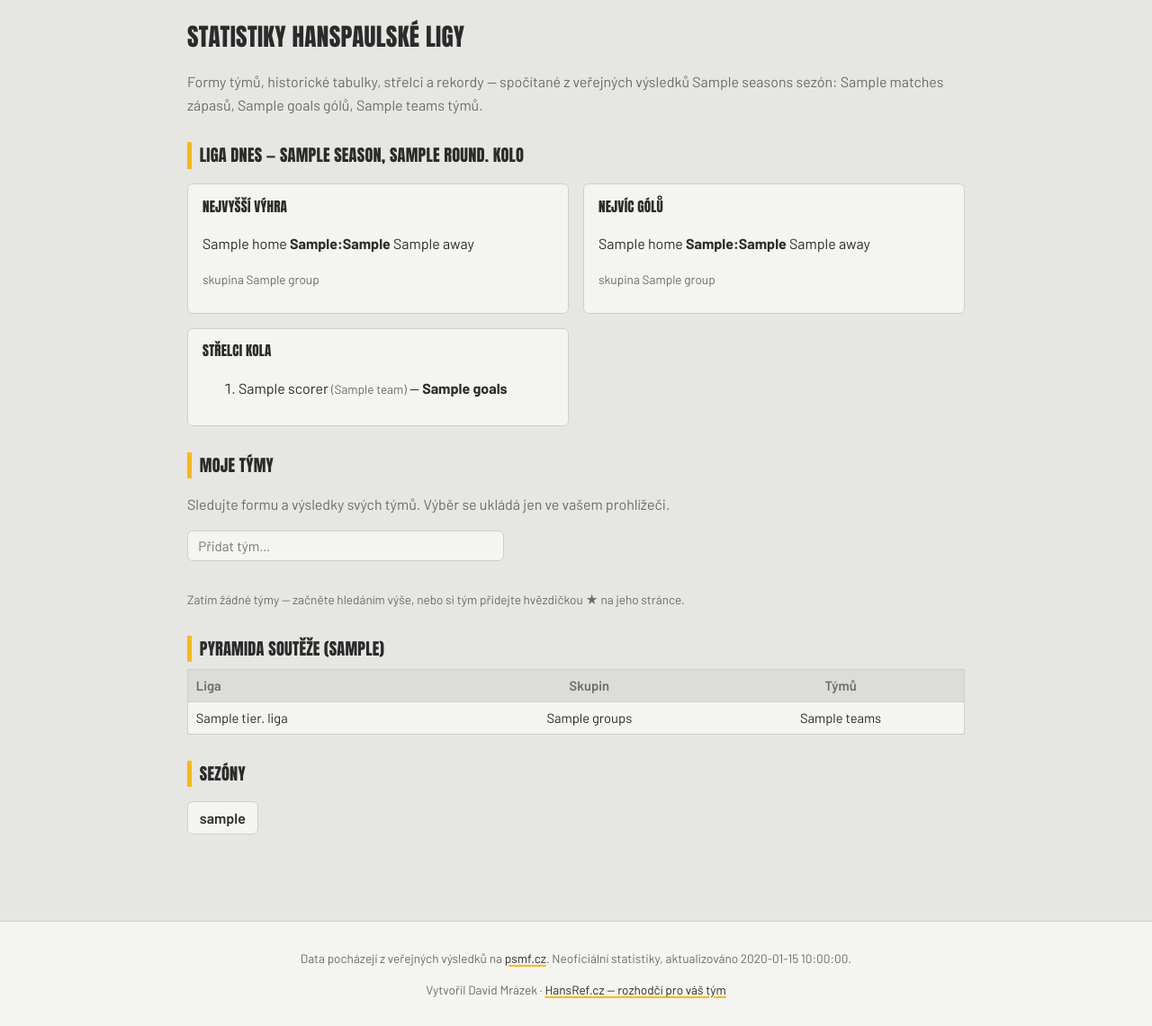
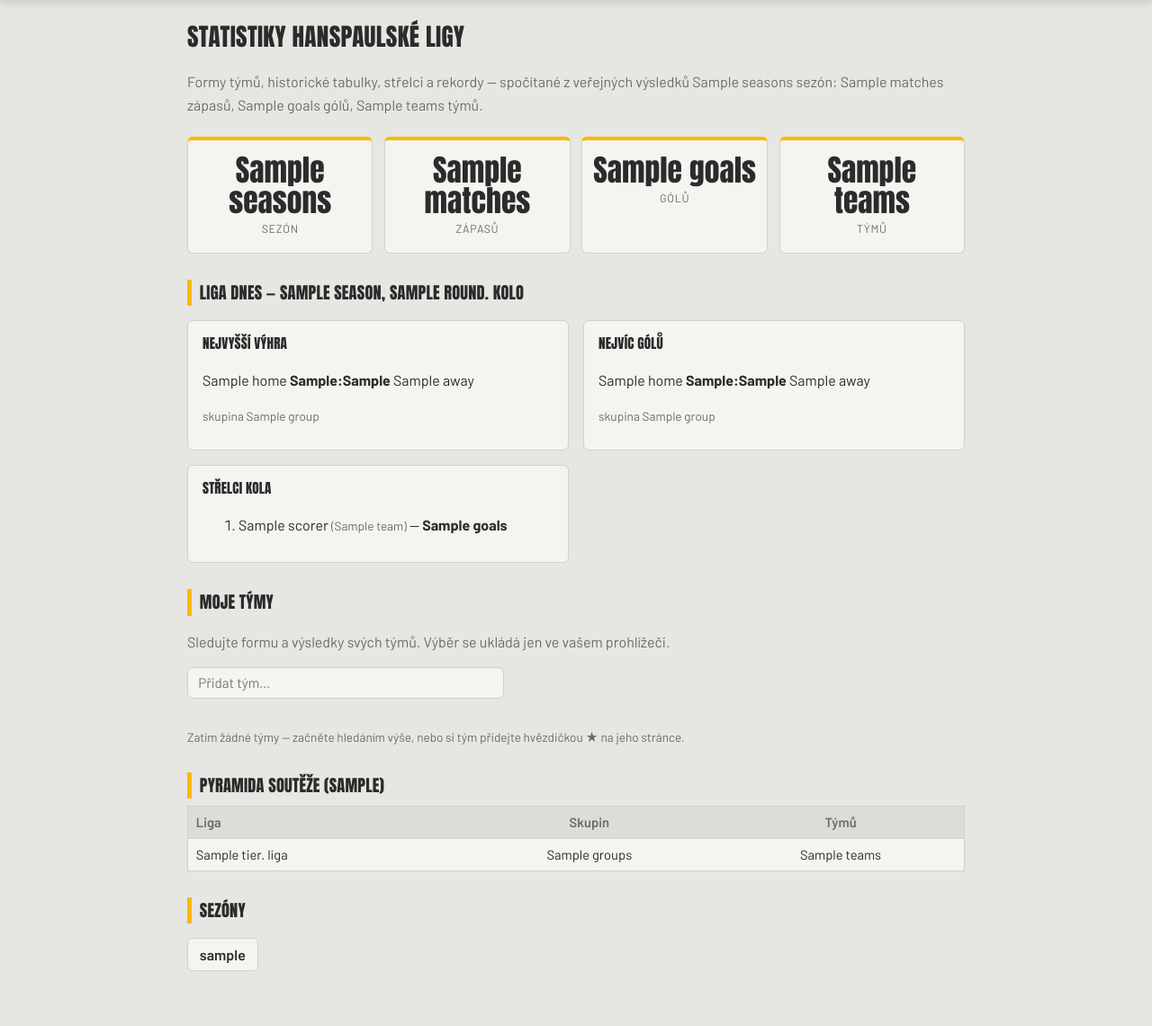
Before and after one commit to davmrazek/hanspaulka-stats, a Python web app: template sitegen/templates/index.html in a window 1280 px wide. Shown: the part 44-1185 px from the top of the page at 90% size. Run offline with Jinja, Linux system fonts and the light colour scheme; the template is opened without the code that fills it: most values are stand-ins (such as "Sample title", 1, 10 or a date in 2020).

Commit message:
feat: smoother UI transitions + homepage KPI tiles
Sticky header, hover/tab transitions, card lift, table row hover, and a
reduced-motion guard. New homepage KPI stat tiles (seasons/matches/goals/
teams) with a count-up animation, reusing the existing totals context.

Co-Authored-By: Claude Opus 4.8 <noreply@anthropic.com>

```diff
--- a/sitegen/templates/home.js
+++ b/sitegen/templates/home.js
@@ -1,3 +1,20 @@
+// KPI stat tiles: count up from 0 to the server-rendered value. The final
+// number is already in the DOM, so no-JS / reduced-motion just shows it.
+(function () {
+  if (matchMedia("(prefers-reduced-motion: reduce)").matches) return;
+  const fmt = (n) => n.toLocaleString("cs-CZ");
+  for (const el of document.querySelectorAll(".stat-tile .num[data-count]")) {
+    const target = +el.dataset.count;
+    if (!target) continue;
+    const start = performance.now(), dur = 900;
+    (function tick(now) {
+      const p = Math.min((now - start) / dur, 1);
+      el.textContent = fmt(Math.round(target * (1 - Math.pow(1 - p, 3))));
+      if (p < 1) requestAnimationFrame(tick);
+    })(start);
+  }
+})();
+
 // Homepage "Moje týmy" dashboard. Favorites live in localStorage (hs_favs,
 // shared with the ★ toggle on team pages); card data comes from each team's
 // prebuilt data.json. No favorites → invite state, no JS-only content lost.
--- a/sitegen/templates/index.html
+++ b/sitegen/templates/index.html
@@ -4,6 +4,13 @@
 <p class="lead">Formy týmů, historické tabulky, střelci a rekordy — spočítané
 z veřejných výsledků {{ totals.seasons }} sezón: {{ totals.matches }} zápasů,
 {{ totals.goals }} gólů, {{ totals.teams }} týmů.</p>
+
+<div class="stat-tiles">
+  <div class="stat-tile"><div class="num" data-count="{{ totals.seasons }}">{{ totals.seasons }}</div><div class="lbl">Sezón</div></div>
+  <div class="stat-tile"><div class="num" data-count="{{ totals.matches }}">{{ totals.matches }}</div><div class="lbl">Zápasů</div></div>
+  <div class="stat-tile"><div class="num" data-count="{{ totals.goals }}">{{ totals.goals }}</div><div class="lbl">Gólů</div></div>
+  <div class="stat-tile"><div class="num" data-count="{{ totals.teams }}">{{ totals.teams }}</div><div class="lbl">Týmů</div></div>
+</div>
 
 {% if liga_dnes %}
 <section id="liga-dnes">
--- a/sitegen/templates/style.css
+++ b/sitegen/templates/style.css
@@ -16,6 +16,9 @@
   --loss: #c0392b;
 }
 * { box-sizing: border-box; }
+html { scroll-behavior: smooth; }
+/* sticky header clears in-page anchor jumps */
+:target, [id] { scroll-margin-top: 4rem; }
 body {
   margin: 0;
   font-family: Barlow, -apple-system, BlinkMacSystemFont, "Segoe UI", Arial, sans-serif;
@@ -25,8 +28,9 @@ body {
   line-height: 1.6;
 }
 main { max-width: 56rem; margin: 0 auto; padding: 0 1rem 3rem; }
-a { color: var(--foreground); text-decoration: underline; text-decoration-color: var(--primary); text-decoration-thickness: 2px; text-underline-offset: 2px; }
+a { color: var(--foreground); text-decoration: underline; text-decoration-color: var(--primary); text-decoration-thickness: 2px; text-underline-offset: 2px; transition: background .12s ease, color .12s ease; }
 a:hover { background: var(--primary); color: var(--primary-foreground); text-decoration: none; }
+:focus-visible { outline: 2px solid var(--primary); outline-offset: 2px; }
 
 h1, h2, h3 {
   font-family: Anton, Barlow, Arial, sans-serif;
@@ -46,6 +50,8 @@ h3 { font-size: .95rem; margin: 1rem 0 .3rem; color: var(--muted-foreground); }
 .site-header {
   display: flex; flex-wrap: wrap; gap: .6rem; align-items: stretch;
   background: var(--foreground);
+  position: sticky; top: 0; z-index: 20;
+  box-shadow: 0 2px 10px rgb(0 0 0 / .15);
 }
 .site-header .logo {
   display: flex; align-items: center;
@@ -58,6 +64,7 @@ h3 { font-size: .95rem; margin: 1rem 0 .3rem; color: var(--muted-foreground); }
 .site-header nav { display: flex; align-items: center; padding-right: .6rem; }
 .site-header nav a {
   color: #fff; font-weight: 600; text-decoration: none; padding: .4rem .6rem;
+  transition: color .12s ease;
 }
 .site-header nav a:hover { color: var(--primary); background: transparent; }
 .search { position: relative; flex: 1 1 12rem; max-width: 20rem; align-self: center; }
@@ -86,6 +93,7 @@ table {
 }
 th, td { padding: .35rem .55rem; text-align: left; border-bottom: 1px solid var(--border); }
 tr:last-child td { border-bottom: none; }
+table tr:hover td { background: rgb(251 186 0 / .07); }
 th { color: var(--muted-foreground); font-weight: 600; background: var(--muted); }
 td.score, th.score { text-align: right; white-space: nowrap; }
 td.date { white-space: nowrap; color: var(--muted-foreground); font-size: .85em; }
@@ -126,7 +134,9 @@ b.f-W, b.f-D, b.f-L { color: #fff; padding: 0 .25rem; border-radius: 3px; font-s
   display: inline-block; padding: .3rem .8rem; background: var(--card);
   border: 1px solid var(--border); border-radius: var(--radius);
   text-decoration: none; font-weight: 600;
+  transition: background .12s ease, border-color .12s ease, transform .12s ease;
 }
+.group-list a:active { transform: scale(.96); }
 .group-list a:hover { background: var(--primary); border-color: var(--primary); }
 details summary { cursor: pointer; }
 details summary h2 { display: inline-block; border: none; padding-left: 0; }
@@ -143,19 +153,23 @@ details summary h2 { display: inline-block; border: none; padding-left: 0; }
   border: 1px solid var(--border); border-bottom: none;
   border-radius: var(--radius) var(--radius) 0 0;
   padding: .45rem .9rem; cursor: pointer;
+  transition: background .12s ease, border-color .12s ease;
 }
 .tabs button.active { background: var(--primary); border-color: var(--primary); }
 .tabs button:hover { background: var(--primary); }
 /* no-JS fallback: without html.js all panels stay visible, stacked */
 .js [data-panel] { display: none; }
-.js [data-panel].active { display: block; }
+.js [data-panel].active { display: block; animation: hs-fade .22s ease; }
+@keyframes hs-fade { from { opacity: 0; transform: translateY(5px); } to { opacity: 1; transform: none; } }
 
 .cards { display: grid; gap: 1rem; margin: 1rem 0; }
 @media (min-width: 40rem) { .cards { grid-template-columns: repeat(auto-fill, minmax(18rem, 1fr)); } }
 .card {
   position: relative; background: var(--card); border: 1px solid var(--border);
   border-radius: var(--radius); padding: .8rem 1rem;
+  transition: transform .15s ease, box-shadow .15s ease, border-color .15s ease;
 }
+.card:hover { transform: translateY(-2px); box-shadow: 0 8px 20px rgb(0 0 0 / .10); border-color: var(--primary); }
 .card h3 { margin: 0 0 .3rem; color: var(--foreground); }
 .card table { border: none; background: transparent; }
 .card-x {
@@ -252,3 +266,29 @@ table[data-sort] th.sort-desc::after { content: " ▼"; opacity: 1; }
 
 /* Liga dnes home section (#16) */
 #liga-dnes .card h3 { margin-top: 0; }
+
+/* homepage KPI stat tiles */
+.stat-tiles { display: grid; grid-template-columns: repeat(2, 1fr); gap: .8rem; margin: 1.4rem 0; }
+@media (min-width: 40rem) { .stat-tiles { grid-template-columns: repeat(4, 1fr); } }
+.stat-tile {
+  background: var(--card); border: 1px solid var(--border);
+  border-top: .25rem solid var(--primary);
+  border-radius: var(--radius); padding: 1rem .6rem; text-align: center;
+  transition: transform .15s ease, box-shadow .15s ease;
+}
+.stat-tile:hover { transform: translateY(-2px); box-shadow: 0 8px 20px rgb(0 0 0 / .10); }
+.stat-tile .num {
+  font-family: Anton, Arial, sans-serif; font-weight: 400; font-synthesis: none;
+  font-size: 2.1rem; line-height: 1; color: var(--foreground);
+  font-variant-numeric: tabular-nums;
+}
+.stat-tile .lbl {
+  margin-top: .35rem; color: var(--muted-foreground);
+  font-size: .78rem; text-transform: uppercase; letter-spacing: .05em;
+}
+
+/* respect reduced-motion: kill transitions/animations/smooth-scroll */
+@media (prefers-reduced-motion: reduce) {
+  *, ::before, ::after { animation: none !important; transition: none !important; }
+  html { scroll-behavior: auto; }
+}
```
